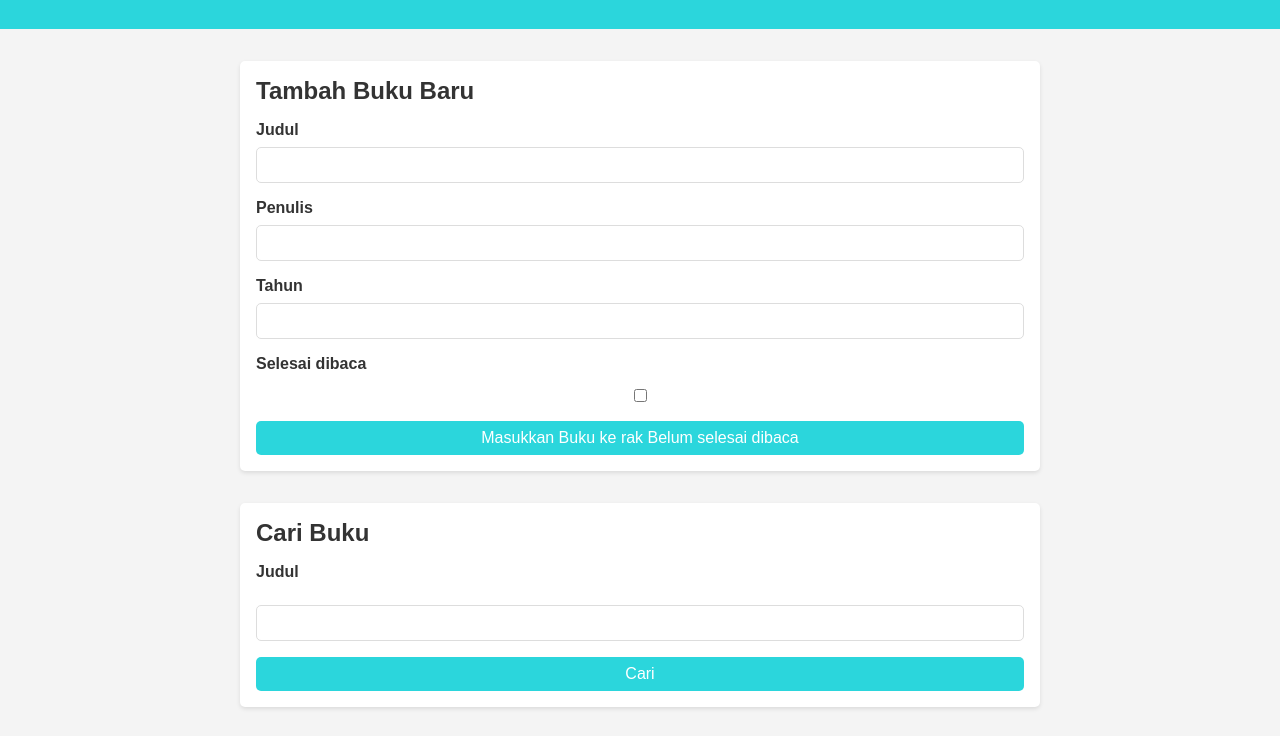
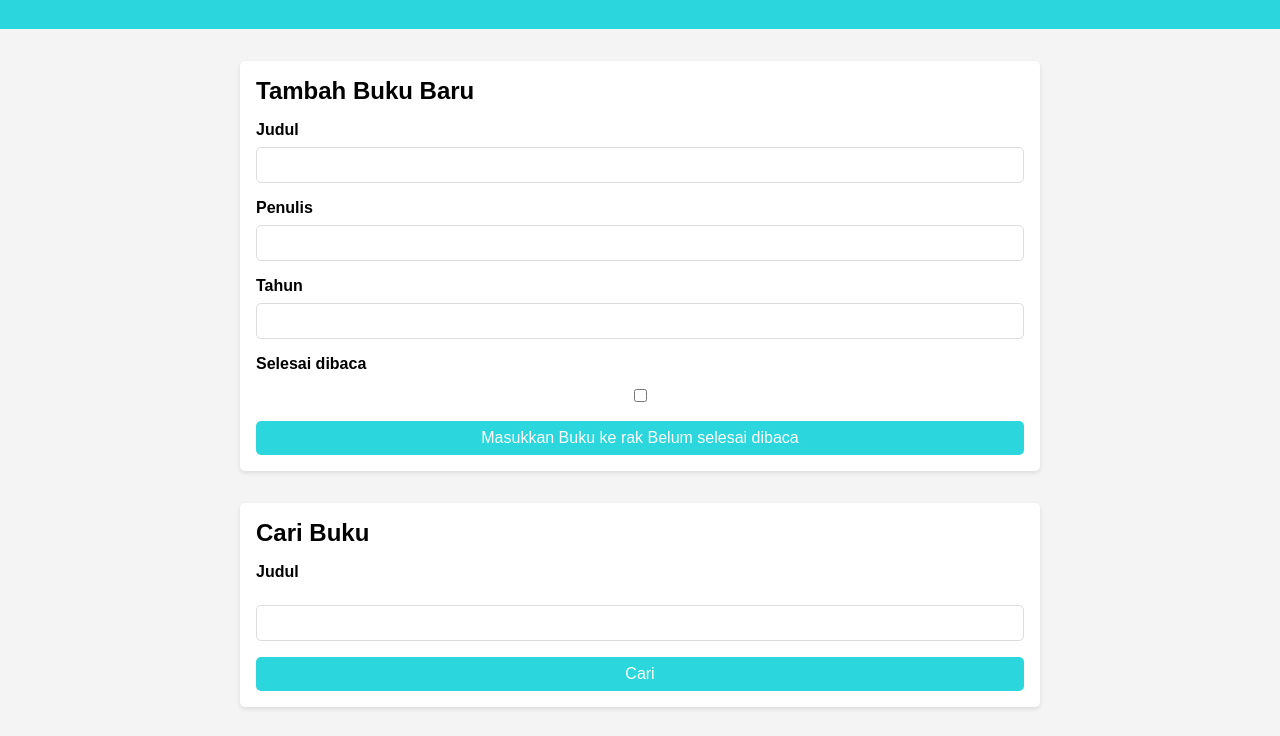
Before and after one commit to fahmi-blip/Bookshelf-App, a plain HTML site: page Bookshelf App/index.html in a window 1280 px wide. Shown: the part 56-792 px from the top of the page. Drawn offline with Linux system fonts and the light colour scheme.

Commit message:
Update style.css

```diff
--- a/Bookshelf App/style.css
+++ b/Bookshelf App/style.css
@@ -4,7 +4,7 @@ body {
     margin: 0;
     padding: 0;
     background-color: #f4f4f4;
-    color: #333;
+    color: #000;
   }
 
   header {
```
